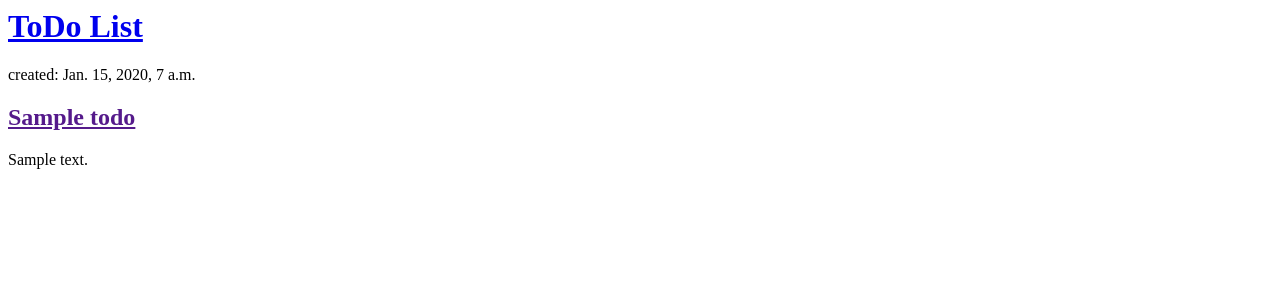
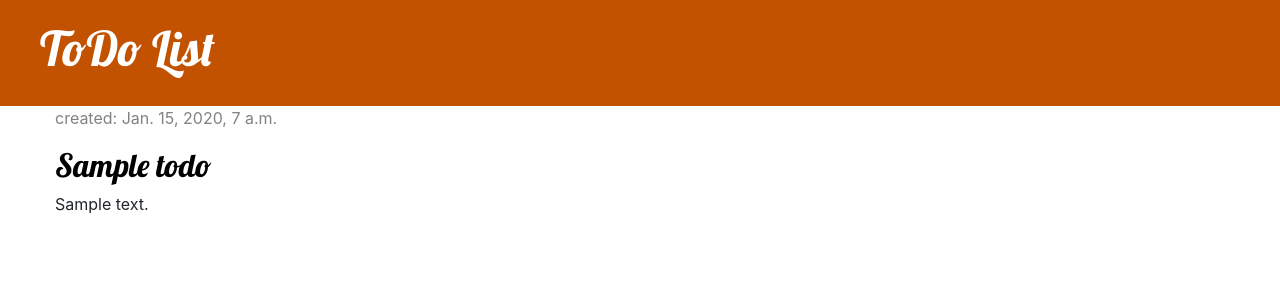
Before and after one commit to zerafael/todo-app, a Django app: page / in a window 1280 px wide. Shown: the top 300 px of the page. Run offline with Django 3.2, Linux system fonts and the light colour scheme; tables that the repository leaves empty hold one stand-in row (values such as "Sample post"); some libraries are stand-ins or nearby versions.

Commit message:
Add css files

```diff
--- /dev/null
+++ b/static/css/todo.css
@@ -0,0 +1,46 @@
+.page-header {
+    background-color: #C25100;
+    margin-top: 0;
+    padding: 20px 20px 20px 40px;
+}
+
+.page-header h1, .page-header h1 a, .page-header h1 a:visited, .page-header h1 a:active {
+    color: #ffffff;
+    font-size: 36pt;
+    text-decoration: none;
+}
+
+.content {
+    margin-left: 40px;
+}
+
+h1, h2, h3, h4 {
+    font-family: 'Lobster', cursive;
+}
+
+.date {
+    color: #828282;
+}
+
+.save {
+    float: right;
+}
+
+.todo-form textarea, .todo-form input {
+    width: 100%;
+}
+
+.top-menu, .top-menu:hover, .top-menu:visited {
+    color: #ffffff;
+    float: right;
+    font-size: 26pt;
+    margin-right: 20px;
+}
+
+.todo {
+    margin-bottom: 70px;
+}
+
+.todo h2 a, .todo h2 a:visited {
+    color: #000000;
+}
--- a/templates/todo_list.html
+++ b/templates/todo_list.html
@@ -1,18 +1,32 @@
+{% load static %}
+
 <html>
     <head>
         <title>ToDo List</title>
+
+        <link rel="stylesheet" href="https://stackpath.bootstrapcdn.com/bootstrap/4.3.1/css/bootstrap.min.css" integrity="sha384-ggOyR0iXCbMQv3Xipma34MD+dH/1fQ784/j6cY/iJTQUOhcWr7x9JvoRxT2MZw1T" crossorigin="anonymous">
+        <link href="//fonts.googleapis.com/css?family=Lobster&subset=latin,latin-ext" rel="stylesheet" type="text/css">
+        <link rel="stylesheet" href="{% static 'css/todo.css' %}">
     </head>
     <body>
-        <div>
+        <div class="page-header">
             <h1><a href="/">ToDo List</a></h1>
         </div>
 
-        {% for todo in todos %}
-            <div>
-                <p>created: {{ todo.created_at }}</p>
-                <h2><a href="">{{ todo.title }}</a></h2>
-                <p>{{ todo.description|linebreaksbr }}</p>
+        <div class="content container">
+            <div class="row">
+                <div class="col-md-8">
+                    {% for todo in todos %}
+                        <div class="todo">
+                            <div class="date">
+                                <p>created: {{ todo.created_at }}</p>
+                            </div>
+                            <h2><a href="">{{ todo.title }}</a></h2>
+                            <p>{{ todo.description|linebreaksbr }}</p>
+                        </div>
+                    {% endfor %}
+                </div>
             </div>
-        {% endfor %}
+        </div>
     </body>
 </html>
--- a/todo_project/settings.py
+++ b/todo_project/settings.py
@@ -119,4 +119,4 @@ USE_TZ = True
 # https://docs.djangoproject.com/en/2.2/howto/static-files/
 
 STATIC_URL = '/static/'
-STATIC_ROOT = os.path.join(BASE_DIR, 'static')
+STATICFILES_DIRS = [os.path.join(BASE_DIR, 'static')]
```
